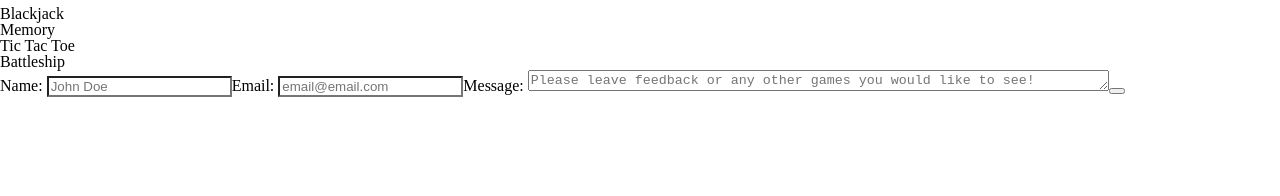
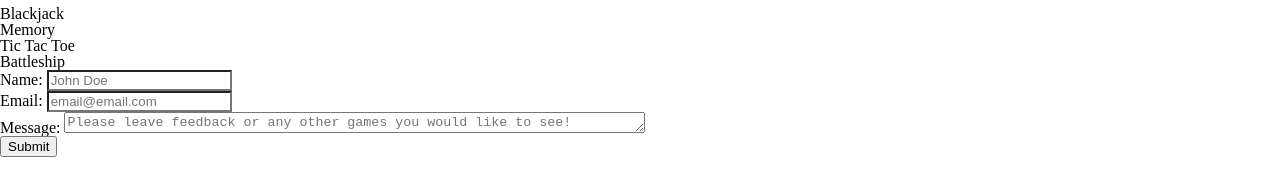
Before and after one commit to Dan-McGrath/Time-Killer, a React (Vite) app in the folder time-killer/: page / in a window 1280 px wide. Shown: the part 154-350 px from the top of the page. Built offline with nearby package versions, Linux system fonts and the light colour scheme.

Commit message:
seperate form elements

```diff
--- a/time-killer/src/components/home/Contact.jsx
+++ b/time-killer/src/components/home/Contact.jsx
@@ -2,8 +2,11 @@ const Contact = () => {
   return (
     <section className="contact">
       <form action="">
+        <div className="form-name">
           <label htmlFor="name">Name: </label>
           <input type="" id="name" name="name" placeholder="John Doe" />
+        </div>
+        <div className="form-email">
           <label htmlFor="email">Email: </label>
           <input
             type="email"
@@ -11,6 +14,8 @@ const Contact = () => {
             id="email"
             placeholder="email@email.com"
           />
+        </div>
+        <div className="form-message">
           <label htmlFor="message">Message: </label>
           <textarea
             name="message"
@@ -19,7 +24,9 @@ const Contact = () => {
             rows="1"
             placeholder="Please leave feedback or any other games you would like to see!"
           ></textarea>
-        <button></button>
+        </div>
+
+        <button className="btn-submit">Submit</button>
       </form>
     </section>
   );
```
Lines whose indentation alone changed are shown as unchanged.
